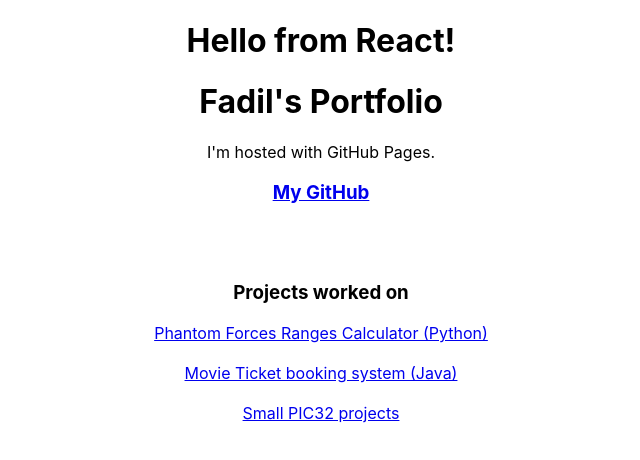
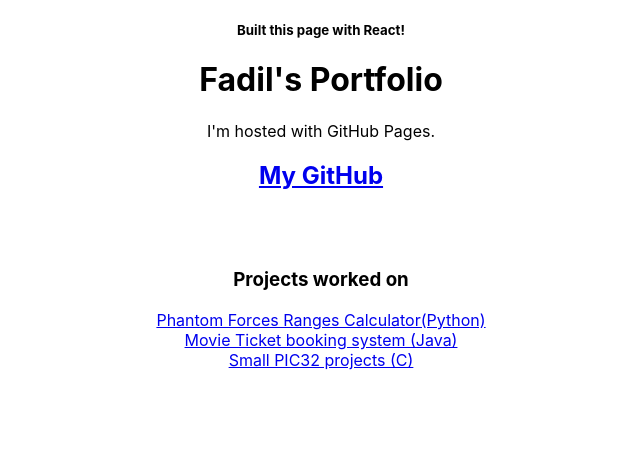
Before and after one commit to FDIL501st/FDIL501st.github.io, a React (Create React App) app: page / in a window 1280 px wide. Shown: the top 460 px of the page, without its empty margins (319-959 px from the left). Built offline with nearby package versions, Linux system fonts and the light colour scheme.

Commit message:
Refactor Attempt to page

```diff
--- a/src/App.js
+++ b/src/App.js
@@ -1,6 +1,7 @@
 // import logo from './logo.svg';
 import './App.css';
 import NavBar from "./NavBar";
+import ProjectLink from './ProjectLink';
 
 function App() {
   return (
@@ -10,21 +11,22 @@
         <h1>Fadil's Portfolio</h1>
         <p>I'm hosted with GitHub Pages.</p>
 
-        <h3>
+        <h2>
           <a href="https://github.com/FDIL501st">My GitHub</a>
-        </h3>
+        </h2>
         <br/><br/>
 
         <h3>Projects worked on</h3>
         {/*// <!-- Links to projects I want to showcase -->*/}
-        <a href="https://github.com/FDIL501st/Phantom-Forces-damage-ranges-calculator">Phantom Forces Ranges Calculator
-          (Python)</a>
-        <br/><br/>
+        <ProjectLink link={"https://github.com/FDIL501st/Phantom-Forces-damage-ranges-calculator"}
+          display_name={"Phantom Forces Ranges Calculator(Python)"} />
 
-        <a href="https://github.com/FDIL501st/ENSF480-GR31-TermProject">Movie Ticket booking system (Java)</a>
-        <br/><br/>
+        <ProjectLink link={"https://github.com/FDIL501st/ENSF480-GR31-TermProject"}
+          display_name={"Movie Ticket booking system (Java)"} />
 
-        <a href="https://github.com/FDIL501st/ENCM511_gr6_Project-Codes">Small PIC32 projects</a>
+        <ProjectLink link={"https://github.com/FDIL501st/ENCM511_gr6_Project-Codes"}
+          display_name={"Small PIC32 projects (C)"} />
+
       </div>
   );
 }
--- a/src/NavBar.js
+++ b/src/NavBar.js
@@ -1,7 +1,7 @@
 const NavBar = () => {
 	return (
 		// TODO: Actually implement a navigation bar
-		<h1>Hello from React!</h1>
+		<h5>Built this page with React!</h5>
 	)
 }
 
--- /dev/null
+++ b/src/ProjectLink.jsx
@@ -0,0 +1,9 @@
+const ProjectLink = ({link, display_name}) => {
+    return (
+        <div>
+            <a href={link}>{display_name}</a>
+        </div>
+    )
+}
+
+export default ProjectLink
```
